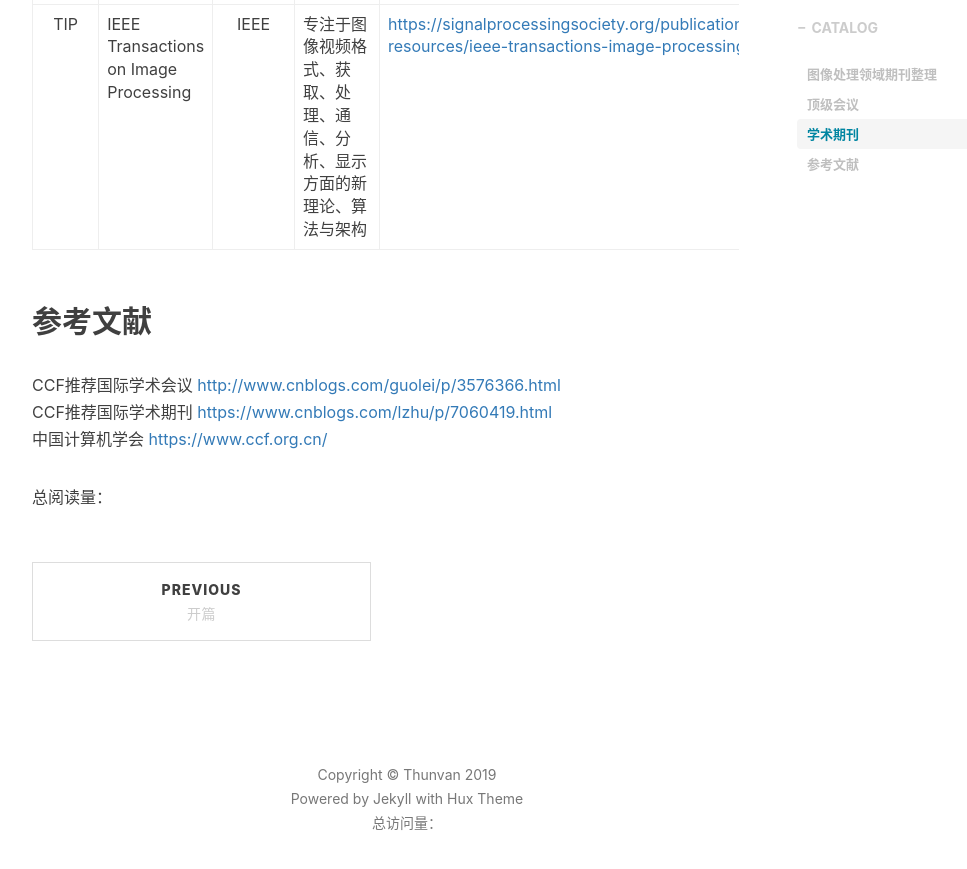
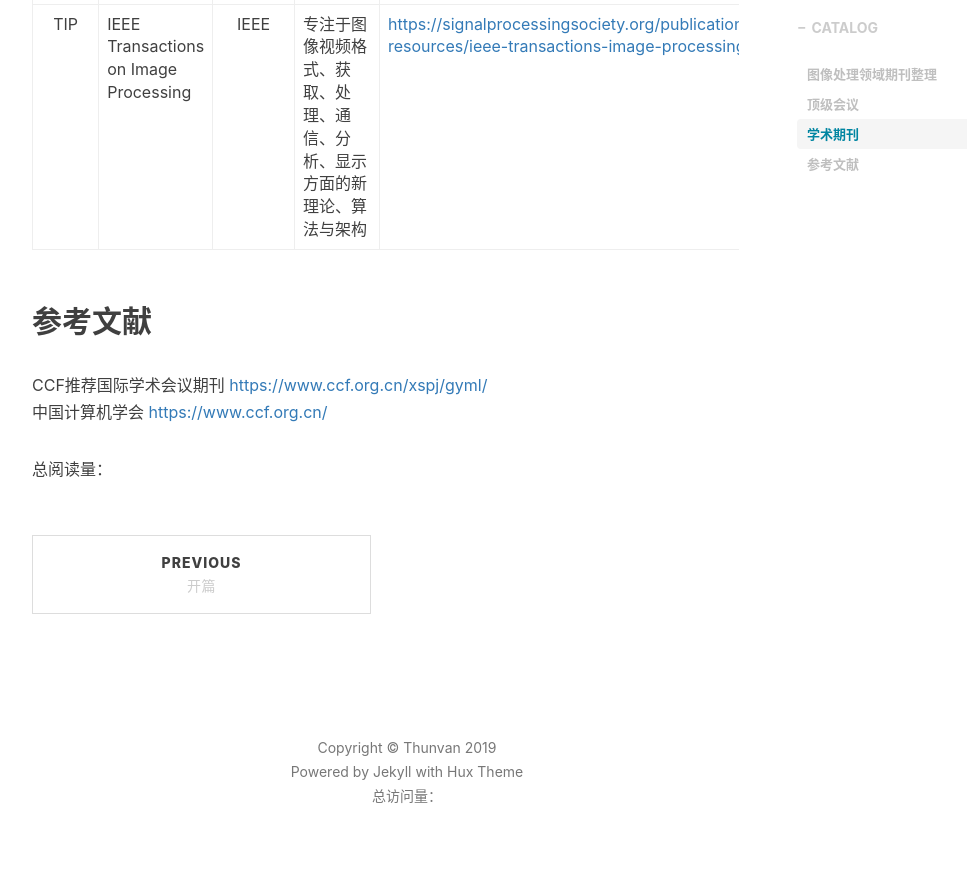
Before and after one commit to Thunvan/Thunvan.github.io, a Jekyll site: the page built from _posts/2019-04-04-图像处理领域期刊整理.md, in a window 1280 px wide and 900 px high, scrolled down 2829 px. Shown: the top 869 px of the window, without its empty margins (233-1200 px from the left). Built offline with Jekyll 4.4.1, drawn with Linux system fonts in a browser that asks for light colours; nearby versions of some CDN libraries; comment, search, counter and statistics services are not loaded.

Commit message:
update post file

```diff
--- a/_posts/2019-04-04-图像处理领域期刊整理.md
+++ b/_posts/2019-04-04-图像处理领域期刊整理.md
@@ -39,6 +39,5 @@ CVPR（每年），ICCV（奇数年）和ECCV（偶数年）。
 
 ## 参考文献
 
-CCF推荐国际学术会议 [http://www.cnblogs.com/guolei/p/3576366.html](http://www.cnblogs.com/guolei/p/3576366.html)
-CCF推荐国际学术期刊 [https://www.cnblogs.com/lzhu/p/7060419.html](https://www.cnblogs.com/lzhu/p/7060419.html)
+CCF推荐国际学术会议期刊 [https://www.ccf.org.cn/xspj/gyml/](https://www.ccf.org.cn/xspj/gyml/)
 中国计算机学会 [https://www.ccf.org.cn/](https://www.ccf.org.cn/)
```
